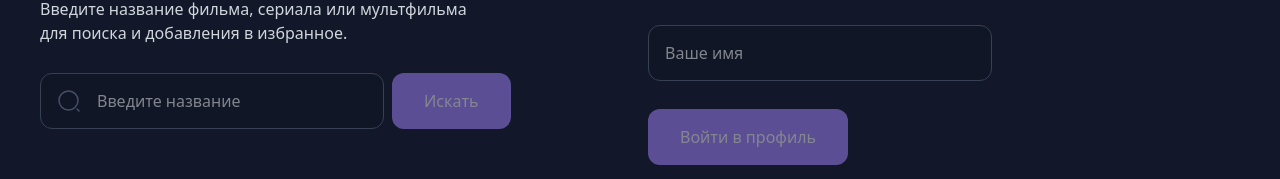
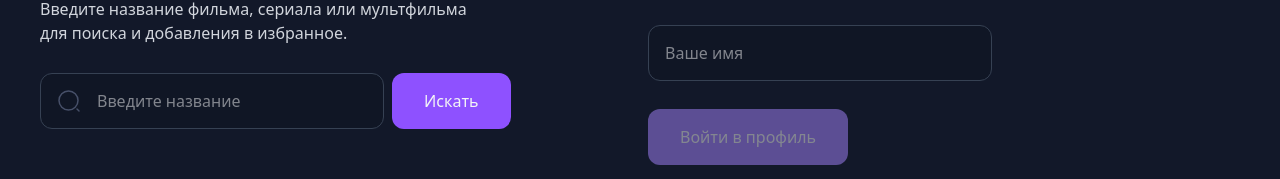
Before and after one commit to leevermy/PurpleSchool-react, a React (Vite) app: page / in a window 1280 px wide. Shown: the part 230-409 px from the top of the page. Built offline with nearby package versions, Linux system fonts and the light colour scheme.

Commit message:
add custom context

```diff
--- a/src/App.tsx
+++ b/src/App.tsx
@@ -1,58 +1,23 @@
-import { useEffect, useState } from 'react';
+import { FC } from 'react';
 import Header from './layout/Header';
 import MovieCard from './components/MovieCard';
 import MoviesLayout from './layout/MoviesLayout';
 import AuthForm from './components/AuthForm';
 import Search from './components/Search';
 
-import {movies, usersStorage, getNavItems} from './temporaryData';
-
-interface IDataFromStorage {
-  name:string;
-  isLoggedIn:boolean;
-}
-
-function App() {
-  const [ searchValue, setSearchValue ] = useState<string>('');
-  const [ userName, setUserName ] = useState<string>('');
-  const [ dataFromStorage, setDataFromStorage ] = useState<IDataFromStorage[]>(usersStorage);
-
-  useEffect(() => {
-    localStorage.setItem('users', JSON.stringify(dataFromStorage));
-  }, [dataFromStorage]);
-
-  const handleLogIn = (username: string): boolean => {
-    const user = dataFromStorage.filter(user => user.name === username);
-    console.log(user)
-    if (user.length === 0) {
-      return true;
-    }
-    const updatedStorage = dataFromStorage.map((user) =>
-      user.name === username ? {...user, isLoggedIn: true}: user
-    );
-    setDataFromStorage(updatedStorage);
-    setUserName(username);
-    return false;
-  }
-
-  const handleLogOut = () => {
-  const updated = [
-    ...dataFromStorage.filter(item => item.name !== userName),
-    { name: userName, isLoggedIn: false }
-  ];
-  setDataFromStorage(updated);
-  setUserName('');
-};
-
-  const navItems = getNavItems(userName, handleLogOut);
+import {movies} from './temporaryData';
+import { UserContextProvider } from './context/user.context'
 
 
+
+const App: FC = () => {
+
   return (
-    <>
-      <Header navItems={navItems}/>
+    <UserContextProvider>
+      <Header />
       <div className='container grid grid-cols-2 gap-4'>
-        <Search value={searchValue} setValue={setSearchValue}/>
-        <AuthForm handleLogIn={handleLogIn}/>
+        <Search/>
+        <AuthForm />
       </div>
 
       <MoviesLayout>
@@ -66,7 +31,7 @@ function App() {
             onClick={() => alert('Added to favorite')}/>
           ))}
       </MoviesLayout>
-    </>
+    </UserContextProvider>
   )
 }
 
--- a/src/components/AuthForm/index.tsx
+++ b/src/components/AuthForm/index.tsx
@@ -2,13 +2,27 @@ import { useEffect, useState } from 'react';
 import Button from '../Button'
 import Input from '../Input/Input'
 import Title from '../Title'
-import { IAuthFormProps } from './props';
+import { useUserContext } from '../../hooks';
 
 
-
-const AuthForm: React.FC<IAuthFormProps> = ({ handleLogIn }) => {
+const AuthForm: React.FC = () => {
+	const { dataFromStorage, setDataFromStorage, setUserName} = useUserContext();
 	const [formValue, setFormValue] = useState<string>('');
 	const [error, setError] = useState<boolean>(false);
+
+
+	const handleLogIn = (name: string):boolean => {
+		const accountIndex = dataFromStorage.findIndex(el => el.name === name);
+		if (accountIndex === -1) return true;
+		const updated = [...dataFromStorage];
+		updated[accountIndex] = {
+			...updated[accountIndex],
+			isLoggedIn: true,
+		}
+		setDataFromStorage(updated);
+		setUserName(name);
+		return false;
+	}
 
 	const onSubmit = (e: any) => {
 		e.preventDefault();
--- a/src/components/AuthForm/props.ts
+++ /dev/null
@@ -1,3 +0,0 @@
-export interface IAuthFormProps {
-	handleLogIn: (e: any) => boolean;
-}
--- a/src/components/Search/index.tsx
+++ b/src/components/Search/index.tsx
@@ -3,13 +3,13 @@ import Description from '../Description'
 import Input from '../Input/Input'
 import Title from '../Title'
 import SearchIcon from '../../assets/LeftIcon.svg';
-import { ISearchProps } from './props';
+import { useUserContext } from '../../hooks';
 
-
-const Search: React.FC<ISearchProps> = ({value, setValue}) => {
+const Search: React.FC = () => {
+	const { searchValue, setSearchValue } = useUserContext();
 
 	const handleSearch = () => {
-		alert(`Searching: ${value}`);
+		alert(`Searching: ${searchValue}`);
 	}
 
 	return (
@@ -21,9 +21,9 @@ const Search: React.FC<ISearchProps> = ({value, setValue}) => {
 			</Description>
 
 			<div className='flex gap-2'>
-				<Input value={value} onChange={(e) => setValue(e.target.value)} placeholder='Введите название' icon={SearchIcon} />
-				<Button onClick={handleSearch} disabled={value === ''}
-				className={`${value === '' ? 'bg-violet-400' : 'bg-violet-500 hover:bg-violet-600'}  py-4 px-8 text-gray-100`}>Искать</Button>
+				<Input value={searchValue || ''} onChange={(e) => setSearchValue(e.target.value)} placeholder='Введите название' icon={SearchIcon} />
+				<Button onClick={handleSearch} disabled={searchValue === ''}
+				className={`${searchValue === '' ? 'bg-violet-400' : 'bg-violet-500 hover:bg-violet-600'}  py-4 px-8 text-gray-100`}>Искать</Button>
 			</div>
 		</div>
 	)
--- a/src/components/Search/props.ts
+++ /dev/null
@@ -1,4 +0,0 @@
-export interface ISearchProps {
-	value: string;
-	setValue: (e: any) => void;
-}
--- /dev/null
+++ b/src/context/interface.ts
@@ -0,0 +1,10 @@
+import { IDataFromStorage } from '../interface';
+
+export interface IUserContext {
+	searchValue: string | undefined;
+	setSearchValue: (value: string) => void;
+	userName: string | undefined;
+	setUserName: (value: string) => void;
+	dataFromStorage: IDataFromStorage[];
+	setDataFromStorage: (data: IDataFromStorage[]) => void;
+  }
--- /dev/null
+++ b/src/context/user.context.tsx
@@ -0,0 +1,23 @@
+import { FC, createContext, useEffect, useState } from 'react';
+import { usersStorage } from '../temporaryData';
+import { IDataFromStorage } from '../interface';
+import { IUserContext } from './interface';
+
+export const UserContext = createContext<IUserContext | undefined>(undefined);
+
+export const UserContextProvider:FC<{children: React.ReactNode}> = ({ children }) => {
+	const [ searchValue, setSearchValue ] = useState<string | undefined>();
+  	const [ userName, setUserName ] = useState<string | undefined>();
+  	const [ dataFromStorage, setDataFromStorage ] = useState<IDataFromStorage[]>(usersStorage);
+
+	useEffect(() => {
+		localStorage.setItem('users', JSON.stringify(dataFromStorage))
+	}, [dataFromStorage])
+
+
+	return (
+		<UserContext.Provider value={{ searchValue, setSearchValue, userName, setUserName,  dataFromStorage, setDataFromStorage }} >
+			{ children }
+		</UserContext.Provider>
+	)
+}
--- /dev/null
+++ b/src/hooks/index.tsx
@@ -0,0 +1,11 @@
+import { useContext } from 'react'
+import { UserContext } from '../context/user.context';
+
+
+export const useUserContext = () => {
+	const context = useContext(UserContext);
+	if (!context) {
+		throw new Error('Hook must be used within a UserContextProvider')
+	}
+	return context;
+}
--- /dev/null
+++ b/src/interface.ts
@@ -0,0 +1,4 @@
+export interface IDataFromStorage {
+	name:string;
+	isLoggedIn:boolean;
+  }
--- a/src/layout/Header/index.tsx
+++ b/src/layout/Header/index.tsx
@@ -1,8 +1,24 @@
 import Logo from '../../assets/logo.svg';
 import Badge from '../../components/Badge/index';
 import { IHeader } from './props';
+import { getNavItems } from '../../temporaryData';
+import { useUserContext } from '../../hooks';
 
-const Header: React.FC<{navItems: IHeader[]}> = ( {navItems} ) => {
+const Header: React.FC = ( ) => {
+	const { dataFromStorage, setDataFromStorage, userName, setUserName } = useUserContext();
+
+	const handleLogOut = (name: string) => {
+		const accountIndex = dataFromStorage.findIndex(el => el.name === name);
+		const updated = [...dataFromStorage];
+		updated[accountIndex] = {
+			...updated[accountIndex],
+			isLoggedIn: false,
+		}
+		setDataFromStorage(updated);
+		setUserName('');
+	}
+
+	const navItems: IHeader[] = getNavItems(userName, handleLogOut);
 	return (
 		<header className='py-4'>
 			<div className='container flex justify-between items-center'>
--- a/src/temporaryData.ts
+++ b/src/temporaryData.ts
@@ -26,14 +26,14 @@ const publicNav = [
 	{ label: 'Войти', icon: LogInIcon, link: '', badge: false },
   ];
 
-  const privateNav = (username: string, logOut: () => void) => [
+const privateNav = (username: string, logOut: (username: string) => void) => [
 	{ label: 'Поиск фильмов', link: '' },
 	{ label: 'Мои фильмы', link: '', badge: true },
 	{ label: username, icon: AuthIcon, link: '', badge: false },
-	{ label: 'Выйти', link: '', badge: false, onClick: logOut },
+	{ label: 'Выйти', link: '', badge: false, onClick: () => logOut(username) },
   ];
 
-  export const getNavItems = (username: string, logOut: () => void) => {
+export const getNavItems = (username: string | undefined, logOut: (userName: string) => void) => {
 	return username
 	  ? privateNav(username, logOut)
 	  : publicNav;
```
